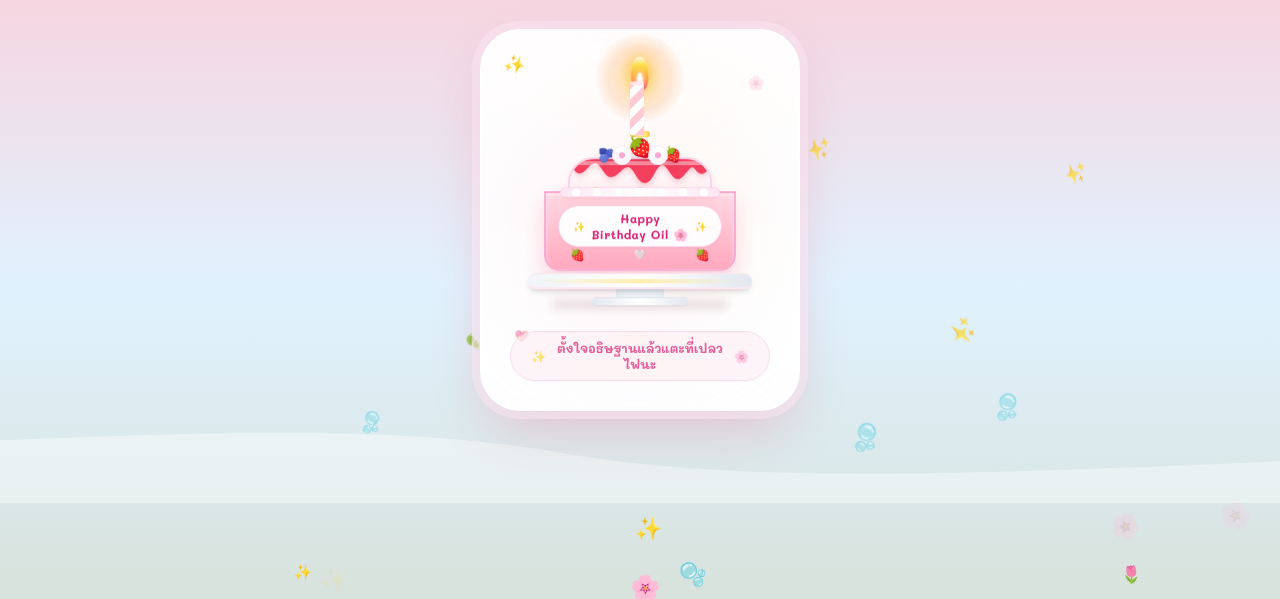
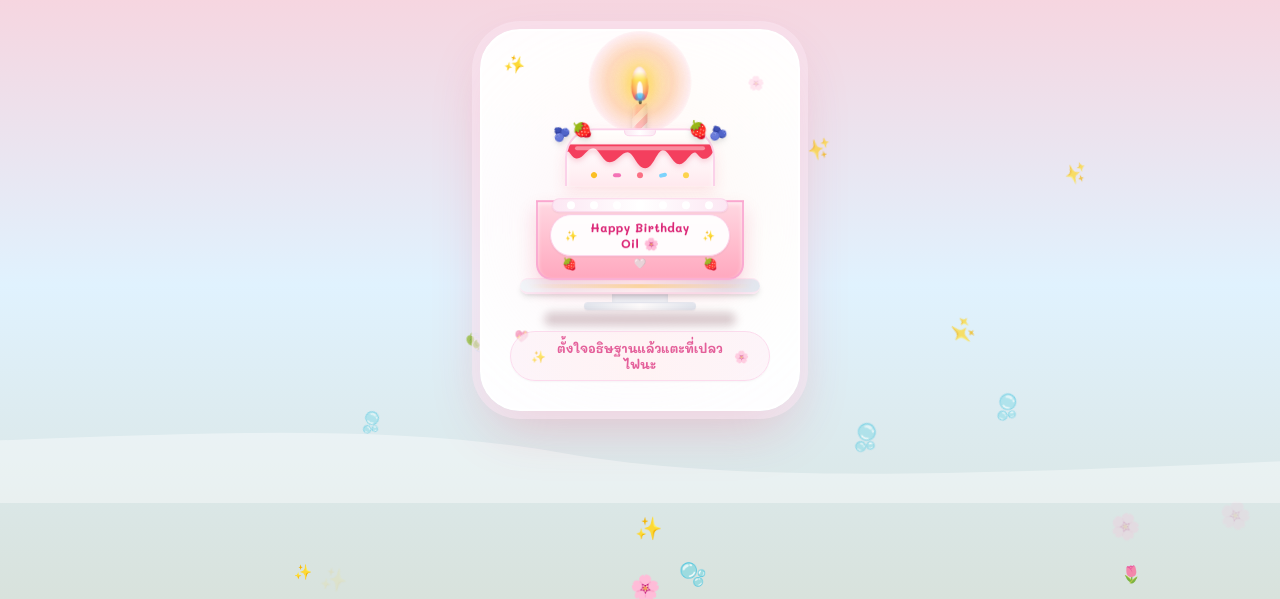
Before and after one commit to newtrenos/Pink-Memories, a plain HTML site: page index.html in a window 1280 px wide. Shown: the part 297-896 px from the top of the page. Drawn offline with nearby package versions, Linux system fonts and the light colour scheme.

Commit message:
Update index.html

```diff
--- a/index.html
+++ b/index.html
@@ -42,39 +42,43 @@
 
     /* Candle Flame & Glow Animations */
     @keyframes glowPulse {
-      0%, 100% { opacity: 0.6; transform: scale(1); }
-      50% { opacity: 0.95; transform: scale(1.18); }
+      0%, 100% { opacity: 0.65; transform: translate(-50%, -50%) scale(1); }
+      50% { opacity: 0.95; transform: translate(-50%, -50%) scale(1.15); }
     }
     .flame-aura {
       position: absolute;
-      top: -14px;
-      width: 80px;
-      height: 80px;
-      background: radial-gradient(circle, rgba(254, 240, 138, 0.6) 0%, rgba(251, 146, 60, 0.25) 50%, transparent 75%);
+      top: 18px;
+      left: 50%;
+      transform: translate(-50%, -50%);
+      width: 95px;
+      height: 95px;
+      background: radial-gradient(circle, rgba(254, 240, 138, 0.85) 0%, rgba(251, 146, 60, 0.4) 45%, rgba(244, 63, 94, 0.1) 68%, transparent 75%);
       border-radius: 50%;
       animation: glowPulse 2s infinite ease-in-out;
       pointer-events: none;
-      z-index: 10;
+      z-index: 28;
     }
 
     @keyframes flameDance {
-      0% { transform: scale(1) rotate(-1.5deg); }
-      25% { transform: scale(1.06, 0.94) rotate(1.5deg); }
-      50% { transform: scale(0.96, 1.05) rotate(-1deg); }
-      75% { transform: scale(1.04, 1.02) rotate(1deg); }
-      100% { transform: scale(1) rotate(-1.5deg); }
+      0% { transform: translateX(-50%) scale(1) rotate(-1.5deg); }
+      20% { transform: translateX(-50%) scale(1.08, 0.92) rotate(2deg); }
+      45% { transform: translateX(-50%) scale(0.94, 1.06) rotate(-1.5deg); }
+      70% { transform: translateX(-50%) scale(1.05, 1.01) rotate(1deg); }
+      100% { transform: translateX(-50%) scale(1) rotate(-1.5deg); }
     }
     .flame-body {
       position: absolute;
-      top: 6px;
+      top: 4px;
+      left: 50%;
+      transform: translateX(-50%);
       width: 18px;
       height: 32px;
-      background: linear-gradient(to bottom, #FFF7ED 0%, #FDE047 25%, #FB923C 70%, #F43F5E 100%);
+      background: linear-gradient(to bottom, #FFFFFF 0%, #FFFBEB 15%, #FDE047 40%, #FB923C 75%, #F43F5E 100%);
       border-radius: 50% 50% 35% 35% / 60% 60% 40% 40%;
-      box-shadow: 0 0 16px #FBBF24, 0 0 28px rgba(251, 146, 60, 0.65);
-      animation: flameDance 1.2s infinite ease-in-out;
+      box-shadow: 0 0 16px #FDE047, 0 0 26px rgba(251, 146, 60, 0.75), inset 0 -2px 5px rgba(225, 29, 72, 0.4);
+      animation: flameDance 1.25s infinite ease-in-out;
       transform-origin: bottom center;
-      z-index: 12;
+      z-index: 30;
       transition: all 0.5s ease-out;
     }
 
@@ -84,11 +88,11 @@
       left: 50%;
       transform: translateX(-50%);
       width: 6px;
-      height: 15px;
+      height: 16px;
       background: #FFFFFF;
       border-radius: 50% 50% 35% 35%;
       opacity: 0.95;
-      box-shadow: 0 0 6px #FFFFFF;
+      box-shadow: 0 0 8px #FFFFFF;
     }
 
     .flame-blue-base {
@@ -96,30 +100,36 @@
       bottom: -1px;
       left: 50%;
       transform: translateX(-50%);
-      width: 11px;
-      height: 7px;
-      background: radial-gradient(circle, rgba(56, 189, 248, 0.9) 0%, transparent 80%);
+      width: 12px;
+      height: 8px;
+      background: radial-gradient(circle, rgba(56, 189, 248, 0.95) 0%, rgba(14, 165, 233, 0.45) 60%, transparent 85%);
       border-radius: 50%;
-      opacity: 0.85;
+      opacity: 0.95;
     }
 
     .candle-wick {
       width: 2.5px;
-      height: 10px;
-      background: #475569;
+      height: 8px;
+      background: linear-gradient(to top, #0f172a, #475569);
       border-radius: 2px;
-      margin-top: 25px;
-      z-index: 11;
+      position: absolute;
+      top: 32px;
+      left: 50%;
+      transform: translateX(-50%);
+      z-index: 29;
     }
 
     .candle-stick {
-      width: 14px;
-      height: 52px;
+      width: 15px;
+      height: 60px;
       background: repeating-linear-gradient(-45deg, #FFCAD4, #FFCAD4 7px, #FFFFFF 7px, #FFFFFF 14px);
-      border-radius: 4px 4px 2px 2px;
-      box-shadow: inset -2px 0 4px rgba(0, 0, 0, 0.08), inset 2px 0 3px rgba(255, 255, 255, 0.7), 0 3px 6px rgba(0, 0, 0, 0.06);
-      position: relative;
-      z-index: 11;
+      border-radius: 4px 4px 0 0;
+      box-shadow: inset -2.5px 0 5px rgba(0, 0, 0, 0.14), inset 2.5px 0 3px rgba(255, 255, 255, 0.9), 0 3px 6px rgba(0, 0, 0, 0.1);
+      position: absolute;
+      top: 38px;
+      left: 50%;
+      transform: translateX(-50%);
+      z-index: 10;
     }
 
     .candle-stick::before {
@@ -129,18 +139,20 @@
       left: 0;
       width: 100%;
       height: 4px;
-      background: #FFE5EC;
+      background: #FFF0F3;
       border-radius: 50%;
     }
 
     @keyframes smokeDrift {
-      0% { opacity: 0.8; transform: translateY(0) scale(1) translateX(0); }
-      50% { opacity: 0.5; transform: translateY(-22px) scale(1.7) translateX(5px); }
-      100% { opacity: 0; transform: translateY(-46px) scale(2.6) translateX(-8px); }
+      0% { opacity: 0.85; transform: translateY(0) scale(1) translateX(0); }
+      50% { opacity: 0.55; transform: translateY(-24px) scale(1.8) translateX(6px); }
+      100% { opacity: 0; transform: translateY(-48px) scale(2.8) translateX(-10px); }
     }
     .smoke-puff {
       position: absolute;
       top: 15px;
+      left: 50%;
+      transform: translateX(-50%);
       width: 8px;
       height: 8px;
       background: rgba(226, 232, 240, 0.9);
@@ -148,6 +160,7 @@
       filter: blur(2px);
       pointer-events: none;
       display: none;
+      z-index: 35;
     }
     .smoke-active {
       display: block;
@@ -188,8 +201,8 @@
     }
 
     @keyframes wiggleDoll {
-      0%, 100% { transform: rotate(-3deg); }
-      50% { transform: rotate(5deg); }
+      0%, 100% { transform: rotate(-4deg); }
+      50% { transform: rotate(6deg); }
     }
     .doll-swing {
       animation: wiggleDoll 3s ease-in-out infinite;
@@ -251,11 +264,11 @@
 
   <!-- Audio Players for Stage 1 and Stage 2 -->
   <audio id="bgMusic1" loop preload="auto">
-    <source src="https://github.com/newtrenos/Pink-Memories/raw/refs/heads/main/Happy%20Birthday%20Piano%20Version.mp3" type="audio/mp3">
+    <source src="Happy%20Birthday%20Piano%20Version.mp3" type="audio/mp3">
   </audio>
 
   <audio id="bgMusic2" loop preload="auto">
-    <source src="https://github.com/newtrenos/Pink-Memories/raw/refs/heads/main/%E0%B8%82%E0%B8%AD%E0%B8%9A%E0%B8%84%E0%B8%B8%E0%B8%93%E0%B8%97%E0%B8%B5%E0%B9%88%E0%B9%80%E0%B8%81%E0%B8%B4%E0%B8%94%E0%B8%A1%E0%B8%B2%E0%B9%83%E0%B8%AB%E0%B9%89%E0%B8%A3%E0%B8%B1%E0%B8%81%20found%20MEAN%20ft.JIXGO%20Live%20Session.mp3" type="audio/mp3">
+    <source src="%E0%B8%82%E0%B8%AD%E0%B8%9A%E0%B8%84%E0%B8%B8%E0%B8%93%E0%B8%97%E0%B8%B5%E0%B9%88%E0%B9%80%E0%B8%81%E0%B8%B4%E0%B8%94%E0%B8%A1%E0%B8%B2%E0%B9%83%E0%B8%AB%E0%B9%89%E0%B8%A3%E0%B8%B1%E0%B8%81%20found%20MEAN%20ft.JIXGO%20Live%20Session.mp3" type="audio/mp3">
   </audio>
 
   <!-- Top Controls: Music Toggle -->
@@ -292,45 +305,38 @@
         <span class="sparkle-star absolute top-10 right-8 text-pink-300 text-base pointer-events-none select-none" style="animation-delay: 1s;">🌸</span>
         <span class="sparkle-star absolute bottom-16 left-8 text-rose-300 text-xs pointer-events-none select-none" style="animation-delay: 1.5s;">💖</span>
 
-        <!-- Floating Cake & Tap Flame to Blow -->
-        <div class="cake-floating relative w-52 h-64 mx-auto flex flex-col items-center justify-end cursor-pointer select-none group" onclick="blowCandle(event)">
+        <!-- Floating Cake Container -->
+        <div class="cake-floating relative w-60 h-64 mx-auto cursor-pointer select-none group" onclick="blowCandle(event)">
 
-          <!-- Candle Flame & Auras -->
+          <!-- CANDLE UNIT: แท่งเทียนปักลึกลงไปหลังเค้กชั้นบน พร้อมเปลวไฟอยู่ด้านหน้าสุด -->
+          <div class="absolute left-1/2 -translate-x-1/2 top-3 w-28 h-28 pointer-events-none">
+            <!-- แสงเรือง Aura อยู่กึ่งกลางเปลวไฟ -->
             <div id="flameAura" class="flame-aura"></div>
             <div id="smokePuff" class="smoke-puff"></div>
 
+            <!-- เปลวไฟด้านหน้า (z-index: 30) -->
             <div id="candleFlame" class="flame-body">
               <div class="flame-core"></div>
               <div class="flame-blue-base"></div>
             </div>
 
-          <!-- Wick -->
+            <!-- ไส้เทียน -->
             <div class="candle-wick"></div>
 
-          <!-- Candle Stick -->
-          <div class="relative z-20">
-            <div class="candle-stick shadow-sm"></div>
-            <div class="w-5 h-1.5 bg-gradient-to-r from-amber-300 via-yellow-100 to-amber-300 rounded-full mx-auto -mt-1 border border-amber-400/40"></div>
+            <!-- แท่งเทียน (z-index: 10 จะถูกหน้าเค้กชั้นบนทับบังโคนไว้ ไม่ลอย) -->
+            <div class="candle-stick"></div>
           </div>
 
-          <!-- Cake Toppings: Berries & Whipped Cream -->
-          <div class="relative z-20 flex items-end justify-center -mb-2 w-full px-8">
-            <span class="text-sm drop-shadow-md transform -rotate-12 hover:scale-125 transition-transform">🫐</span>
-            <div class="w-5 h-5 bg-gradient-to-b from-white to-pink-50 rounded-full border border-pink-100 shadow-sm flex items-center justify-center -mx-1 z-10">
-              <span class="w-1.5 h-1.5 bg-pink-300 rounded-full"></span>
-            </div>
-            <span class="text-xl drop-shadow-md transform -translate-y-1 hover:scale-125 transition-transform">🍓</span>
-            <div class="w-5 h-5 bg-gradient-to-b from-white to-pink-50 rounded-full border border-pink-100 shadow-sm flex items-center justify-center -mx-1 z-10">
-              <span class="w-1.5 h-1.5 bg-pink-300 rounded-full"></span>
-            </div>
-            <span class="text-sm drop-shadow-md transform rotate-12 hover:scale-125 transition-transform">🍓</span>
+          <!-- TOP TIER CAKE (เค้กชั้นบน: z-index: 25 ทับบังโคนเทียนไว้มิดชิด) -->
+          <div class="absolute left-1/2 -translate-x-1/2 top-[76px] w-[150px] h-18 bg-gradient-to-b from-[#FFFDF9] via-[#FFF8FA] to-[#FFE9EE] rounded-t-[1.8rem] border-x-2 border-t-2 border-pink-200/90 shadow-[inset_0_3px_5px_rgba(255,255,255,0.9),0_6px_14px_rgba(244,63,94,0.12)] z-25 flex flex-col justify-between items-center overflow-hidden">
+
+            <!-- ฐานวิปครีมหน้าเค้กโอบรอบโคนเทียนแบบ 3 มิติ -->
+            <div class="w-full flex justify-center -mt-1 relative z-30">
+              <div class="w-8 h-2.5 bg-gradient-to-r from-pink-100 via-white to-pink-100 rounded-full border border-pink-200/70 shadow-xs"></div>
             </div>
 
-          <!-- Cake Tier 1 -->
-          <div class="w-36 h-16 bg-gradient-to-b from-[#FFFDF9] via-[#FFF8FA] to-[#FFE9EE] rounded-t-[1.6rem] border-x-2 border-t-2 border-pink-200/90 shadow-[inset_0_2px_4px_rgba(255,255,255,0.8),0_6px_12px_rgba(244,63,94,0.12)] flex flex-col justify-between items-center relative z-10 overflow-hidden">
-
             <!-- Silky Strawberry Jam Drip -->
-            <div class="w-full relative">
+            <div class="w-full relative mt-2">
               <svg class="w-full h-7 text-rose-500 fill-current drop-shadow-[0_2px_3px_rgba(225,29,72,0.25)]" viewBox="0 0 140 28" preserveAspectRatio="none">
                 <path d="M0,0 L140,0 L140,8 C135,16 130,17 125,10 C120,3 115,20 108,20 C101,20 98,6 92,6 C86,6 83,24 75,24 C67,24 64,8 58,8 C52,8 48,18 41,18 C34,18 31,4 25,4 C19,4 15,16 8,14 C4,13 2,5 0,8 Z"></path>
               </svg>
@@ -347,8 +353,22 @@
             </div>
           </div>
 
+          <!-- TOPPINGS: สตรอว์เบอร์รีประดับตกแต่งด้านข้างซ้าย-ขวาบนขอบเค้ก -->
+          <div class="absolute left-1/2 -translate-x-1/2 top-[68px] w-[190px] flex justify-between px-2 z-28 pointer-events-none">
+            <!-- ฝั่งซ้าย -->
+            <div class="flex items-center gap-0.5 transform -rotate-12">
+              <span class="text-sm drop-shadow-md">🫐</span>
+              <span class="text-base drop-shadow-md">🍓</span>
+            </div>
+            <!-- ฝั่งขวา -->
+            <div class="flex items-center gap-0.5 transform rotate-12">
+              <span class="text-base drop-shadow-md">🍓</span>
+              <span class="text-sm drop-shadow-md">🫐</span>
+            </div>
+          </div>
+
           <!-- Cream Pearl Ribbon separator -->
-          <div class="w-40 h-3 bg-gradient-to-r from-pink-100 via-white to-pink-100 rounded-full shadow-sm z-20 -my-1.5 border border-pink-200/70 flex items-center justify-around px-1">
+          <div class="absolute left-1/2 -translate-x-1/2 top-[146px] w-44 h-3.5 bg-gradient-to-r from-pink-100 via-white to-pink-100 rounded-full shadow-sm z-30 border border-pink-200/80 flex items-center justify-around px-1.5">
             <span class="w-2 h-2 rounded-full bg-white shadow-xs"></span>
             <span class="w-2 h-2 rounded-full bg-white shadow-xs"></span>
             <span class="w-2 h-2 rounded-full bg-white shadow-xs"></span>
@@ -358,8 +378,8 @@
             <span class="w-2 h-2 rounded-full bg-white shadow-xs"></span>
           </div>
 
-          <!-- Cake Tier 2 -->
-          <div class="w-48 h-20 bg-gradient-to-b from-[#FFD8E2] via-[#FFC0D0] to-[#FFA8BF] rounded-b-2xl border-2 border-pink-300/80 shadow-[inset_0_2px_4px_rgba(255,255,255,0.6),0_10px_20px_rgba(225,29,72,0.18)] flex flex-col justify-between items-center px-3 py-2 relative z-0">
+          <!-- BOTTOM TIER CAKE (เค้กชั้นล่าง) -->
+          <div class="absolute left-1/2 -translate-x-1/2 top-[148px] w-52 h-20 bg-gradient-to-b from-[#FFD8E2] via-[#FFC0D0] to-[#FFA8BF] rounded-b-2xl border-2 border-pink-300/80 shadow-[inset_0_2px_4px_rgba(255,255,255,0.6),0_10px_20px_rgba(225,29,72,0.18)] flex flex-col justify-between items-center px-3 py-2 z-20">
             <div class="w-full h-1.5 bg-gradient-to-r from-rose-400 via-rose-500 to-rose-400 rounded-full shadow-inner opacity-80 mt-1"></div>
 
             <!-- Plaque with Birthday Wish -->
@@ -376,17 +396,16 @@
             </div>
           </div>
 
-          <!-- Ceramic Cake Stand -->
-          <div class="relative w-56 flex flex-col items-center mt-0.5 z-10">
+          <!-- Ceramic Cake Stand (จานรองเค้ก) -->
+          <div class="absolute left-1/2 -translate-x-1/2 top-[226px] w-60 flex flex-col items-center z-25">
             <div class="w-full h-4 bg-gradient-to-r from-slate-100 via-white to-slate-200 rounded-full shadow-md border-t border-b-2 border-pink-100 relative flex items-center justify-center">
-              <div class="w-52 h-1 bg-gradient-to-r from-transparent via-amber-200/70 to-transparent rounded-full"></div>
+              <div class="w-56 h-1 bg-gradient-to-r from-transparent via-amber-200/70 to-transparent rounded-full"></div>
             </div>
-            <div class="w-12 h-2.5 bg-gradient-to-b from-slate-200 to-slate-100 shadow-inner -mt-0.5"></div>
-            <div class="w-24 h-2 bg-gradient-to-r from-slate-200 via-white to-slate-200 rounded-full shadow-sm border-t border-slate-200"></div>
+            <div class="w-14 h-2.5 bg-gradient-to-b from-slate-200 to-slate-100 shadow-inner -mt-0.5"></div>
+            <div class="w-28 h-2 bg-gradient-to-r from-slate-200 via-white to-slate-200 rounded-full shadow-sm border-t border-slate-200"></div>
+            <div class="w-48 h-3.5 bg-rose-950/20 rounded-full blur-[4px] mt-0.5 pointer-events-none"></div>
           </div>
 
-          <!-- Bottom Drop Shadow -->
-          <div class="w-44 h-3 bg-rose-950/15 rounded-full blur-[4px] -mt-1 pointer-events-none"></div>
         </div>
 
         <!-- Hint Instruction -->
@@ -456,12 +475,17 @@
       </p>
 
       <div class="relative">
-        <!-- Cute Hanging Bunny Charm SVG Icon -->
-        <div class="doll-swing absolute -top-12 -right-6 sm:-right-8 z-30 pointer-events-none">
-          <div class="w-0.5 h-6 border-l-2 border-dotted border-pink-300 absolute -top-4 left-6 opacity-80"></div>
-          <div class="w-12 h-16 bg-white/90 backdrop-blur-sm rounded-full shadow-lg border border-pink-200 flex flex-col items-center justify-center p-1 text-2xl">
-            🐰
-            <span class="text-[9px] font-cute text-pink-500 font-bold -mt-1">Oil</span>
+        <!-- Cute Hanging Bunny Charm: แสดงภาพ bunny.png แทนรูปกระต่ายเดิม -->
+        <div class="doll-swing absolute -top-14 -right-6 sm:-right-8 z-30 pointer-events-none flex flex-col items-center">
+          <!-- เชือกห้อยพวงกุญแจ -->
+          <div class="w-0.5 h-6 border-l-2 border-dotted border-pink-300 opacity-80 mb-[-2px]"></div>
+
+          <!-- กรอบพวงกุญแจตุ๊กตา bunny.png -->
+          <div class="w-14 h-18 bg-white/95 backdrop-blur-sm rounded-2xl shadow-lg border border-pink-200 flex flex-col items-center justify-center p-1.5 transition-transform hover:scale-105">
+            <div class="w-11 h-11 flex items-center justify-center overflow-hidden">
+              <img src="bunny.png" alt="Bunny Doll" class="w-full h-full object-contain drop-shadow-sm" onerror="this.onerror=null; this.parentElement.innerHTML='🐰';">
+            </div>
+            <span class="text-[9px] font-cute text-pink-500 font-bold mt-0.5 leading-none">Oil</span>
           </div>
         </div>
 
@@ -777,7 +801,7 @@
       const cakeCard = document.getElementById('cakeCard');
       const giftBox = document.getElementById('giftBoxContainer');
 
-      flame.style.transform = 'scale(0)';
+      flame.style.transform = 'translateX(-50%) scale(0)';
       flame.style.opacity = '0';
       aura.style.opacity = '0';
       smoke.classList.add('smoke-active');
```
Lines whose indentation alone changed are shown as unchanged.
